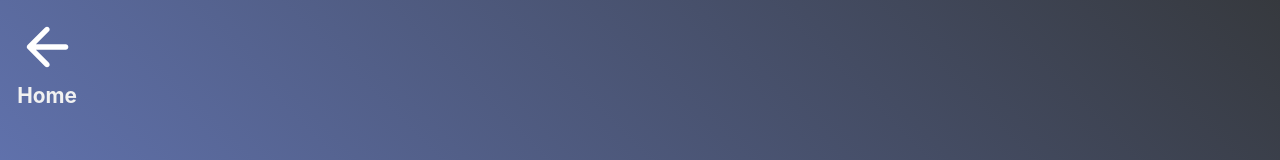
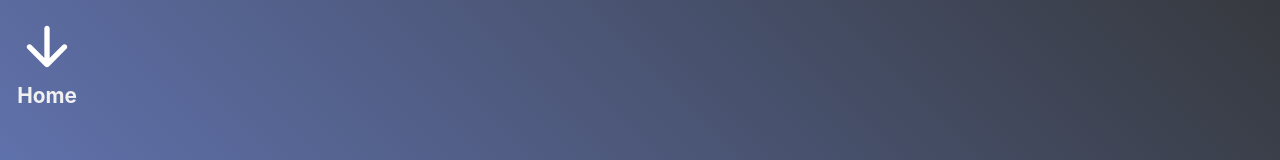
Before and after one commit to niems/Whisper-chat, a React (Create React App) app: page /login in a window 1280 px wide. In both pictures the pointer is over the picture 47 px from the left and 47 px from the top of the page. Shown: the top 160 px of the page. Built offline with nearby package versions, Linux system fonts and the light colour scheme.

Commit message:
updated the home navigation animation: when hovered, the arrow now rotates to point at the home text

```diff
--- a/src/components/style/main.css
+++ b/src/components/style/main.css
@@ -222,12 +222,14 @@ form button[id=submit] {
   display: inline-block;
   width: calc(3.125rem + 0.625 * ((100vw - 18.75rem) / 43.75) );
   height: auto;
+  transition: transform 0.4s;
 }
 .navigate.home:hover::after {
   transform: translate(-50%, 100%);
 }
 .navigate.home:hover img {
   filter: invert(1);
+  transform: rotateZ(-90deg);
 }
 
 input {
--- a/src/components/style/sass/components/_routeLink.scss
+++ b/src/components/style/sass/components/_routeLink.scss
@@ -54,6 +54,7 @@
         display: inline-block;
         width: fluid-value($min-vw, $max-vw, $min-img-width, $max-img-width);
         height: auto;
+        transition:  transform 0.4s;
     }
 
     &:hover {
@@ -63,6 +64,7 @@
 
         img {
             filter: invert(1);
+            transform: rotateZ(-90deg);
         }
     }
 }
```
Also changed, not shown: 1 other file (tests, documents, lock files or other folders).
